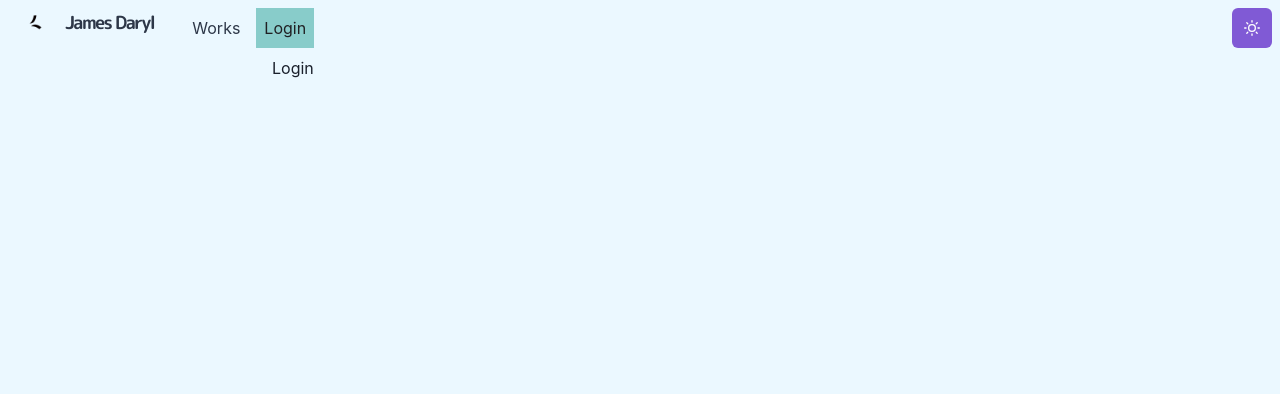
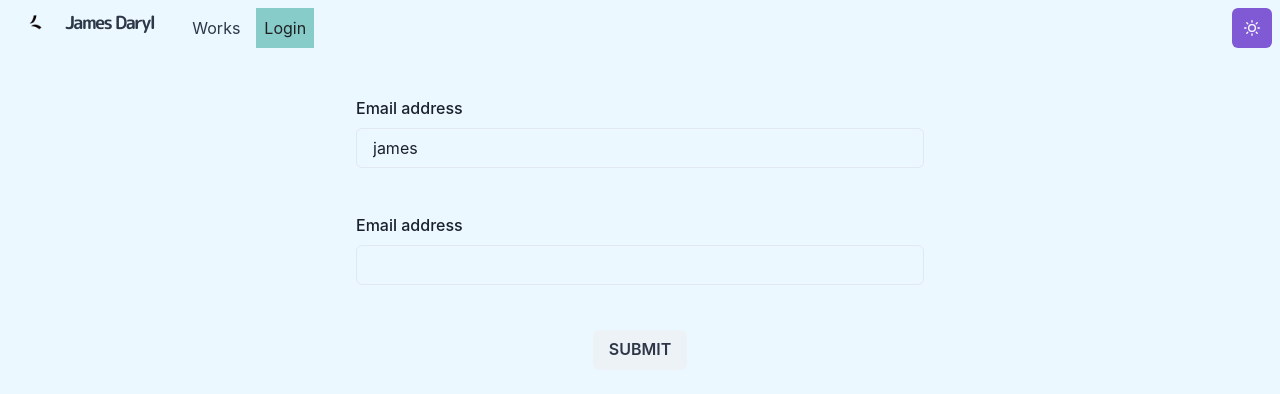
Before and after one commit to jdbbdj/next-todo, a Next.js app: page /login in a window 1280 px wide. Shown: the top 394 px of the page. Built offline with nearby package versions, Linux system fonts and the light colour scheme.

Commit message:
FORMIK, YUP, ROUTER FOR LOGINCOMPONENTS

```diff
--- /dev/null
+++ b/components/form/index.jsx
@@ -0,0 +1,64 @@
+import {
+  FormControl,
+  FormLabel,
+  FormErrorMessage,
+  FormHelperText,
+  Input,
+  Container,
+  Button,
+  Box
+} from '@chakra-ui/react'
+import styled from '@emotion/styled'
+
+const CustomFormControl = styled(FormControl)`
+  margin-bottom: 5px;
+  padding: 20px;
+`
+
+const CustomContainer = styled(Container)`
+  margin-top: 20px;
+`
+
+const FormComponent = ({ isLogin, formik }) => {
+  const { values, handleChange, handleSubmit, errors, touched, getFieldProps } =
+    formik
+  return (
+    <CustomContainer maxW="container.sm">
+      <form onSubmit={handleSubmit}>
+        {isLogin && (
+          <Box>
+            <CustomFormControl>
+              <FormLabel htmlFor="email">Email address</FormLabel>
+              <Input
+                type="text"
+                name="username"
+                id="username"
+                {...getFieldProps('username')}
+              />
+              {touched.username && errors.username ? (
+                <div style={{ color: 'red' }}>{errors.username}</div>
+              ) : null}
+            </CustomFormControl>
+            <CustomFormControl>
+              <FormLabel htmlFor="email">Email address</FormLabel>
+              <Input
+                type="password"
+                name="password"
+                id="password"
+                {...getFieldProps('password')}
+              />
+              {touched.password && errors.password ? (
+                <div style={{ color: 'red' }}>{errors.password}</div>
+              ) : null}
+            </CustomFormControl>
+          </Box>
+        )}
+        <CustomFormControl align="center">
+          <Button type="submit">SUBMIT</Button>
+        </CustomFormControl>
+      </form>
+    </CustomContainer>
+  )
+}
+
+export default FormComponent
--- /dev/null
+++ b/components/form/models/loginModel.jsx
@@ -0,0 +1,4 @@
+export default {
+  username: 'james',
+  password: ''
+}
--- /dev/null
+++ b/components/form/validator/loginValidator.jsx
@@ -0,0 +1,12 @@
+import * as Yup from 'yup'
+import { fileNameReqex } from '../../../utils/helper'
+const loginValidator = Yup.object().shape({
+  username: Yup.string()
+    .matches(fileNameReqex, 'Invalid input')
+    .required('Field is required'),
+  password: Yup.string()
+    .matches(fileNameReqex, 'Invalid input')
+    .required('Field is required')
+})
+
+export default loginValidator
--- a/components/section.jsx
+++ b/components/section.jsx
@@ -0,0 +1,21 @@
+import { motion } from 'framer-motion'
+import { chakra, shouldForwardProp } from '@chakra-ui/react'
+
+const StyledDiv = chakra(motion.div, {
+  shouldForwardProp: prop => {
+    return shouldForwardProp(prop) || prop === 'transition'
+  }
+})
+
+const Section = ({ children, delay = 0 }) => (
+  <StyledDiv
+    initial={{ y: 10, opacity: 0 }}
+    animate={{ y: 0, opacity: 1 }}
+    transition={{ duration: 0.95, delay }}
+    mb={5}
+  >
+    {children}
+  </StyledDiv>
+)
+
+export default Section
--- a/components/three-loader.js
+++ b/components/three-loader.js
@@ -15,7 +15,6 @@ export const ThreeLoaderSpinner = () => (
 const ThreeContainer = forwardRef(({ children }, ref) => (
   <Box
     ref={ref}
-    className="voxel-dog"
     m="auto"
     mt={['-20px', '-60px', '-120px']}
     mb={['-40px', '-140px', '-200px']}
--- a/components/threeglb/voxel-dog.js
+++ b/components/threeglb/voxel-dog.js
@@ -74,7 +74,7 @@ const VoxelDog = () => {
       controls.target = target
       setControls(controls)
 
-      loadGLTFModel(scene, '/Room.glb', {
+      loadGLTFModel(scene, '/TS.glb', {
         receiveShadow: false,
         castShadow: false
       }).then(() => {
--- a/lib/theme.js
+++ b/lib/theme.js
@@ -7,12 +7,7 @@ const styles = {
       bg: mode('blue.50', 'gray.700')(props)
     },
     span: {
-      color: mode('gray.700', 'blue.50')(props),
-      className: {
-        'highlight-text': {
-          color: 'red'
-        }
-      }
+      color: mode('gray.700', 'blue.50')(props)
     }
   })
 }
--- a/package.json
+++ b/package.json
@@ -18,11 +18,15 @@
     "@chakra-ui/theme-tools": "^1.3.6",
     "@emotion/react": "^11.8.2",
     "@emotion/styled": "^11.8.1",
+    "formik": "^2.2.9",
     "framer-motion": "^6.2.8",
+    "jsonwebtoken": "^8.5.1",
+    "moment": "^2.29.1",
     "next": "^12.1.0",
     "react": "^17.0.2",
     "react-dom": "^17.0.2",
-    "three": "^0.139.0"
+    "three": "^0.139.0",
+    "yup": "^0.32.11"
   },
   "devDependencies": {
     "eslint": "^8.12.0",
--- a/pages/login.jsx
+++ b/pages/login.jsx
@@ -1,7 +1,31 @@
-import React from 'react'
+import FormComponent from '../components/form'
+import Section from '../components/section'
+import { useFormik } from 'formik'
+import INITIAL_VALUES from '../components/form/models/loginModel'
+import loginValidator from '../components/form/validator/loginValidator'
+import { useState } from 'react'
+import { useRouter } from 'next/router'
 
 const Login = () => {
-  return <div>Login</div>
+  const router = useRouter()
+  const [initialValues, setInitialValues] = useState(INITIAL_VALUES)
+
+  const loginClick = values => {
+    router.push('/')
+  }
+
+  const formik = useFormik({
+    initialValues: initialValues,
+    validateOnChange: true,
+    validationSchema: loginValidator,
+    onSubmit: loginClick
+  })
+
+  return (
+    <Section>
+      <FormComponent isLogin={true} formik={formik} />
+    </Section>
+  )
 }
 
 export default Login
--- /dev/null
+++ b/utils/helper.jsx
@@ -0,0 +1,16 @@
+import moment from 'moment'
+export const fileNameReqex = /^[A-Za-z0-9_]+$/
+
+export const dateFormatter = date => {
+  const dataObj = date
+  var dateObj = new Date(dataObj)
+  var momentObj = moment(dateObj)
+  var momentString = momentObj.format('YYYY-MM-DD') // 2016-07-15
+  return momentString
+}
+
+export const dayFormatter = date => {
+  const funcDate = dateFormatter(date)
+  var momentString = moment(funcDate).format('dddd, MMMM Do YYYY, h:mm:ss a') // 2016-07-15
+  return momentString
+}
```
Also changed, not shown: pages/index.jsx (+29 -3 lines), pages/todo-app.jsx (added, +7 -0 lines), 1 other file (tests, documents, lock files or other folders).
